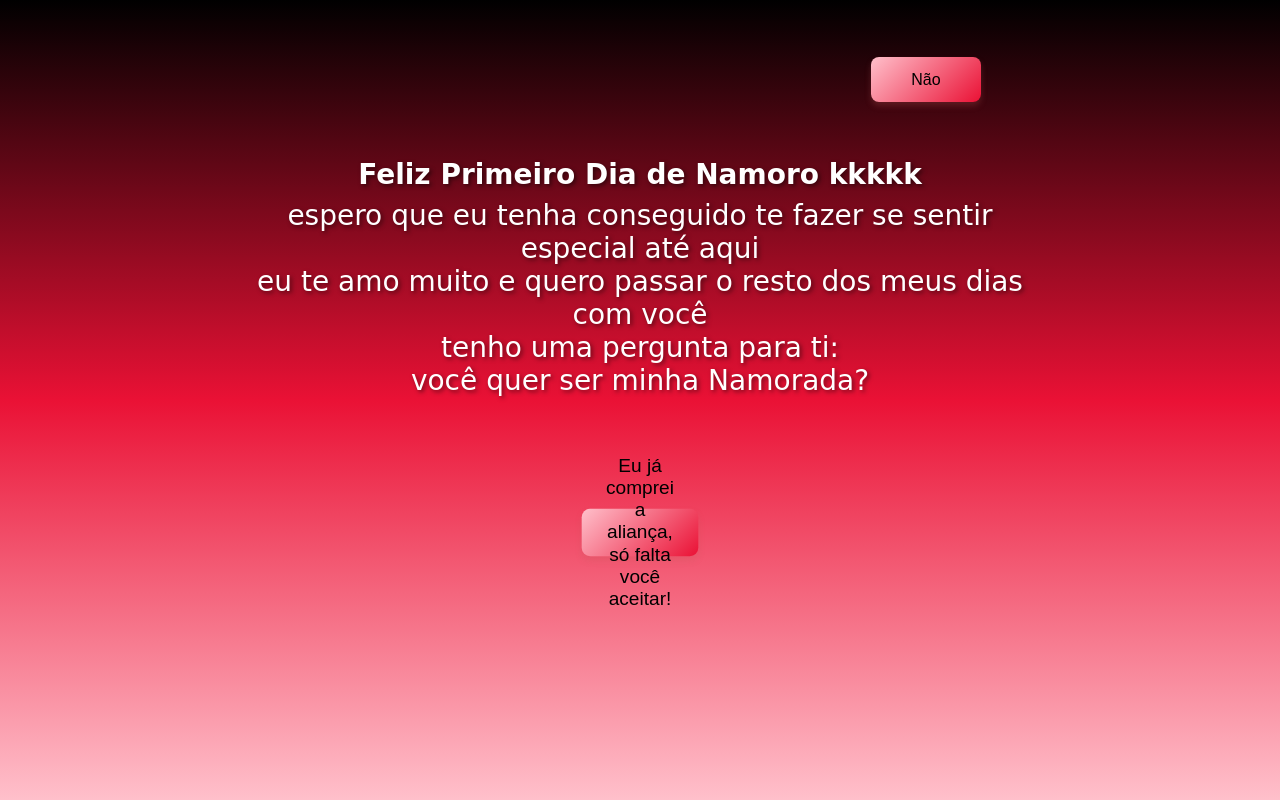
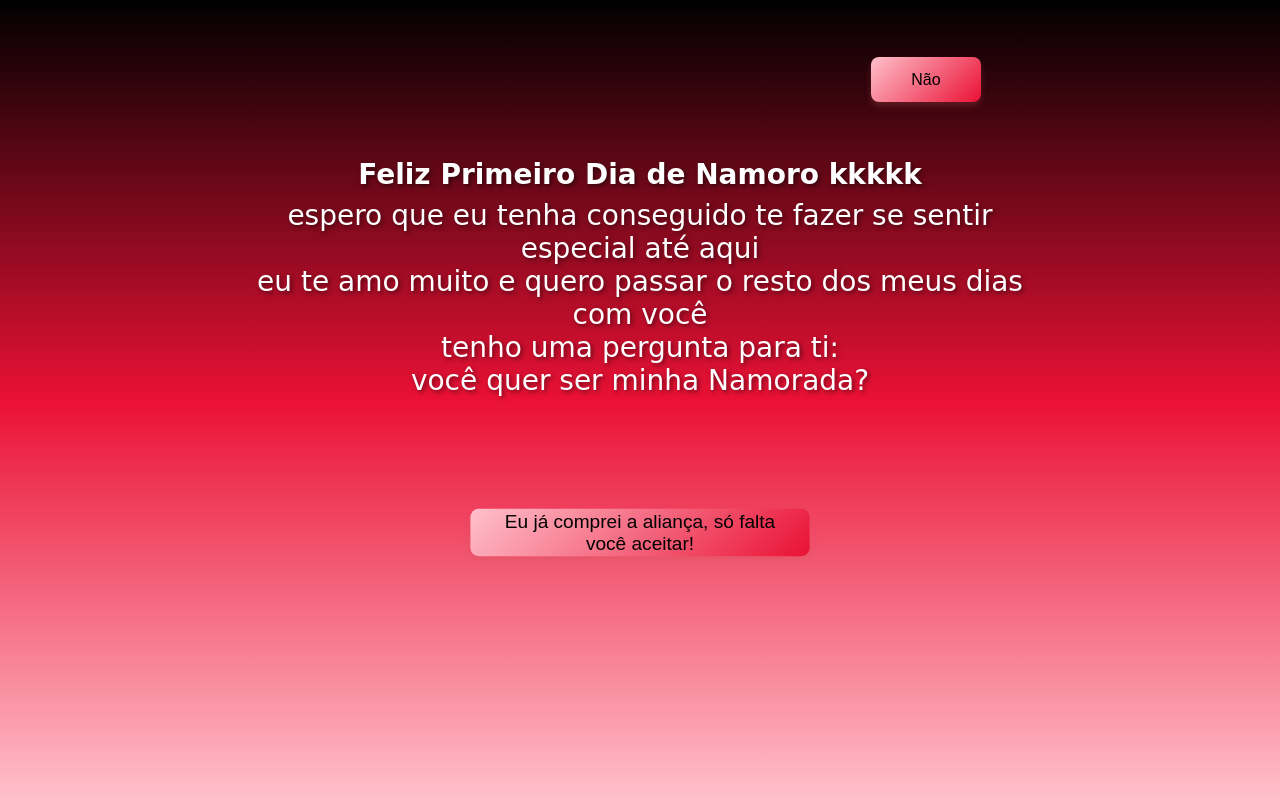
Before and after one commit to Alonso-S-N/OurDay, a plain HTML site: page index.html in a window 1280 px wide. Both pictures are taken after a click on the button "Não". Drawn offline with Linux system fonts and the light colour scheme; a web font is replaced by a local one.

Commit message:
versão final final

```diff
--- a/index.html
+++ b/index.html
@@ -130,7 +130,8 @@
         #simBtn {
             position: relative;
             transform-origin: center center;
-            max-width: 60%;
+            width: auto;
+            max-width: 80vw;
             min-width: 110px;
             font-size: clamp(14px, 3.5vw, 18px);
             white-space: normal;
@@ -140,7 +141,8 @@
             display: inline-flex;
             align-items: center;
             justify-content: center;
-            transition: transform 160ms ease;
+            transition: transform 160ms ease, width 160ms ease;
+            box-sizing: border-box;
         }
 
         #noBtn, #simBtn { flex: 0 0 auto; }
@@ -353,6 +355,7 @@ eu te amo mil milhões minha princesinha, e eu espero que a minha garotinha cont
                 simBtn.dataset.scale = scale;
                 simBtn.style.transform = `scale(${scale})`;
                 changeSimText();
+                updateSimButtonWidth(simBtn);
             }
 
             const padding = 8;
@@ -464,12 +467,30 @@ eu te amo mil milhões minha princesinha, e eu espero que a minha garotinha cont
             const noRect = no.getBoundingClientRect();
             const targetW = Math.max(Math.ceil(simRect.width), Math.ceil(noRect.width), 110);
             const targetH = Math.max(Math.ceil(simRect.height), Math.ceil(noRect.height));
-            sim.style.width = targetW + 'px';
+            const maxAllowed = Math.min(Math.round(window.innerWidth * 0.85), 320);
+            const finalW = Math.min(targetW, maxAllowed);
+            sim.style.width = finalW + 'px';
             sim.style.height = targetH + 'px';
-            no.style.width = targetW + 'px';
+            no.style.width = finalW + 'px';
             no.style.height = targetH + 'px';
             sim.dataset.initialSynced = 'true';
             no.dataset.initialSynced = 'true';
+            sim.dataset.initialWidth = finalW;
+        }
+
+        function updateSimButtonWidth(simBtn) {
+            if (!simBtn) return;
+            const maxAllowed = Math.min(Math.round(window.innerWidth * 0.85), 320);
+            const currentWidth = simBtn.getBoundingClientRect().width;
+            simBtn.style.width = 'auto';
+            const naturalWidth = simBtn.getBoundingClientRect().width;
+            const baseWidth = parseFloat(simBtn.dataset.initialWidth) || currentWidth;
+            const targetWidth = Math.min(
+                maxAllowed,
+                Math.max(baseWidth, naturalWidth, currentWidth + 16)
+            );
+            simBtn.style.width = targetWidth + 'px';
+            simBtn.style.maxWidth = maxAllowed + 'px';
         }
 
         window.addEventListener('DOMContentLoaded', syncButtonWidths);
```
